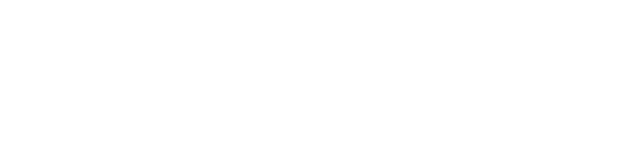
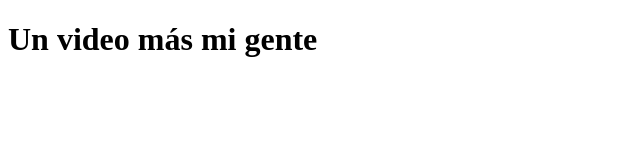
Before and after one commit to UchihaGitHubb/TestClass, a plain HTML site: page index.html in a window 1280 px wide. Shown: the whole page, without its empty margins (0-640 px from the left). Drawn offline with Linux system fonts and the light colour scheme.

Commit message:
Agregar texto

```diff
--- a/index.html
+++ b/index.html
@@ -3,9 +3,9 @@
     <head>
         <meta charset="UTF-8">
         <meta name="viewport" content="width-device-width, initial-scale=1.0" >
-        <title>Clase GIT></title>
+        <title> Clase GIT</title>
     </head>
     <body>
-
+        <h1> Un video más mi gente</h1>
     </body>
 </html>
```
